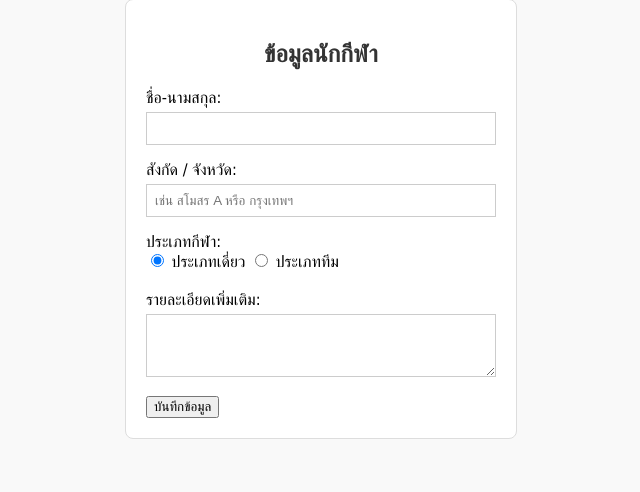
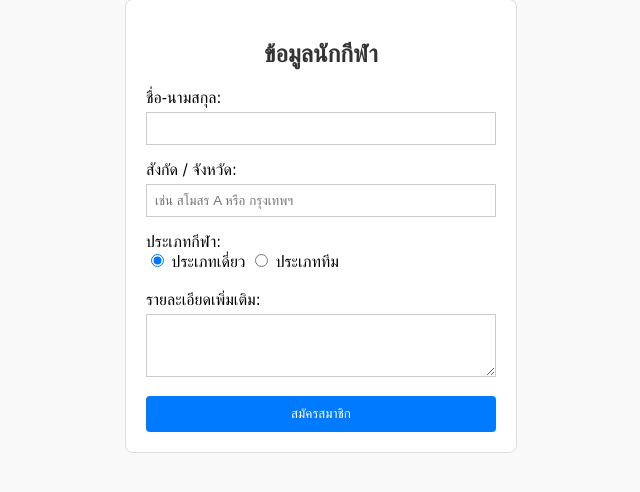
Before and after one commit to 66010914138-max/chatchawan, a PHP site: page /b.php in a window 1280 px wide. Shown: the part 49-541 px from the top of the page, without its empty margins (319-959 px from the left). Run offline with PHP 8.4, Linux system fonts and the light colour scheme.

Commit message:
Change button class for registration form
Updated button class from 'btn-primary' to 'btn btn-secondary' for consistency.

```diff
--- a/z/b.php
+++ b/z/b.php
@@ -41,7 +41,7 @@
         รายละเอียดเพิ่มเติม:
         <textarea name="note" rows="3"></textarea>
 
-        <button type="submit" class="btn-primary">บันทึกข้อมูล</button>
+        <button class="btn btn-secondary">สมัครสมาชิก</button>
     </form>
 </div>
 
```
